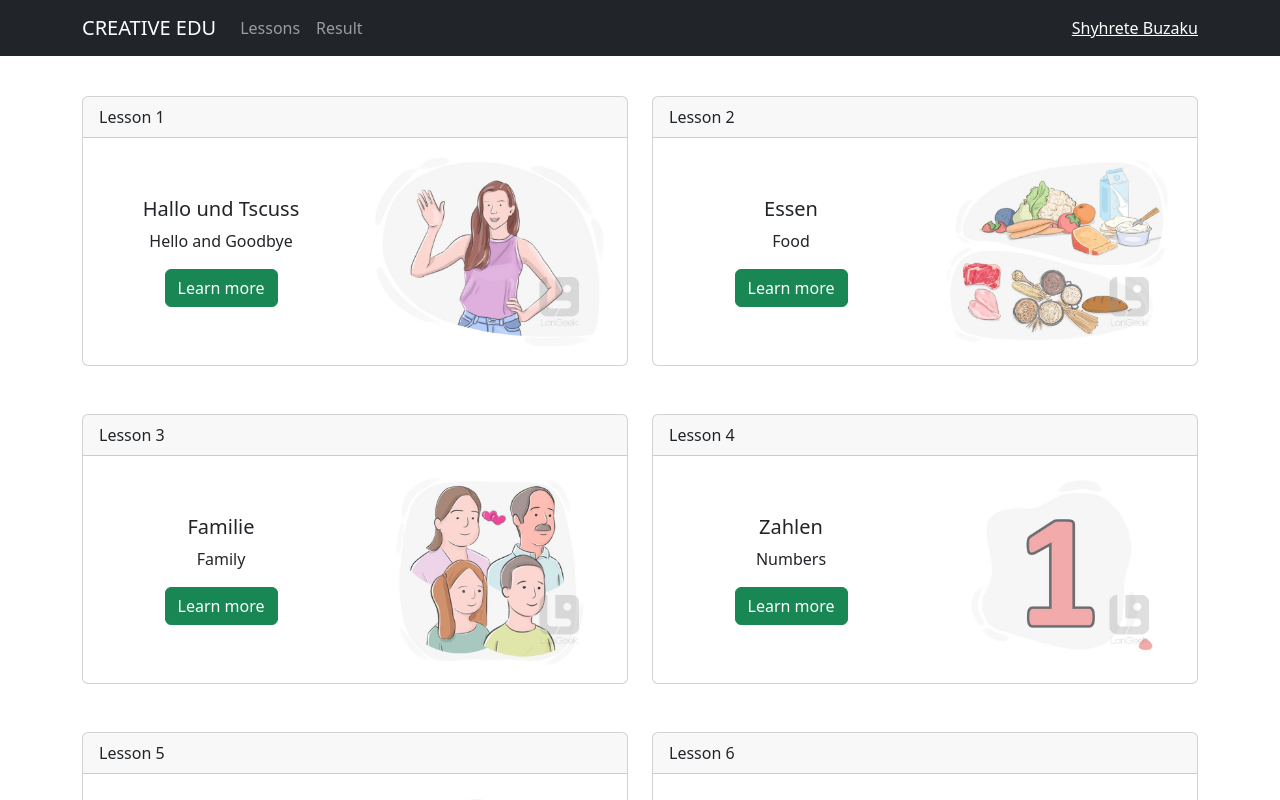
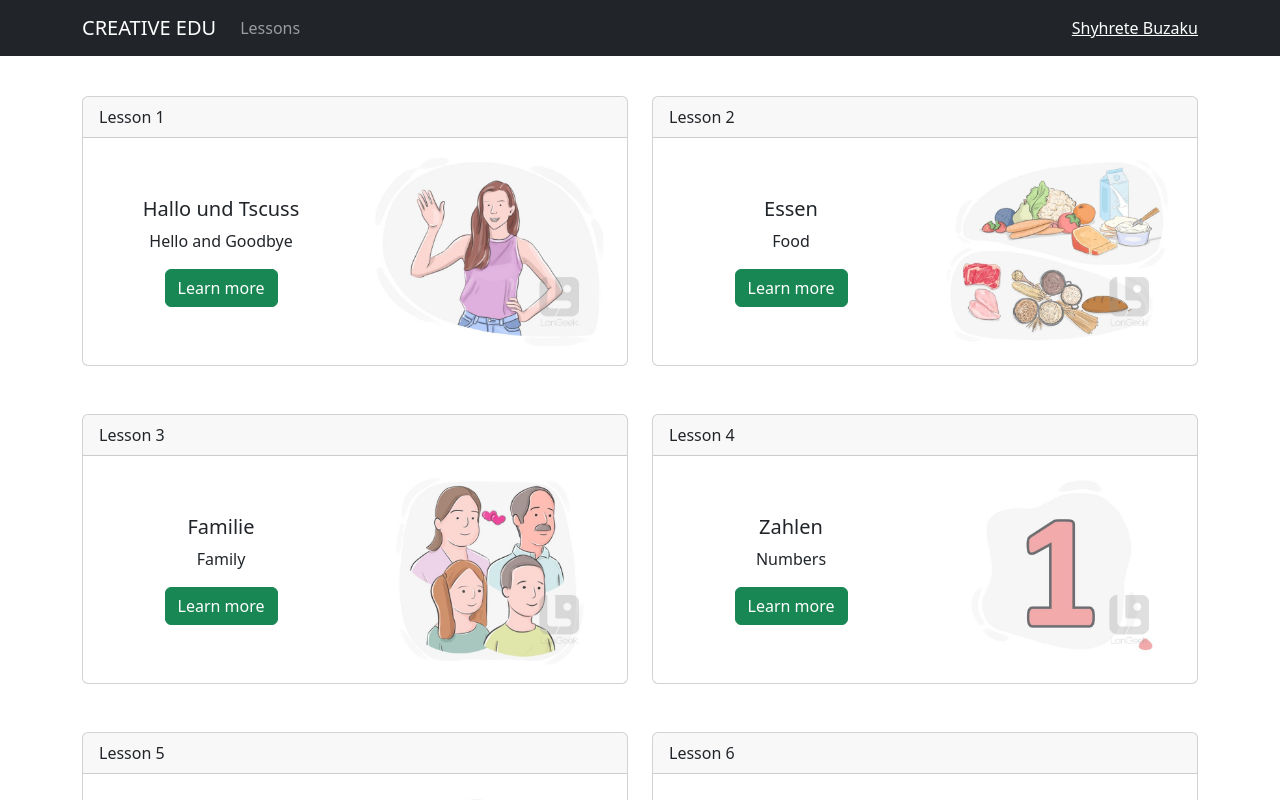
Before and after one commit to ShyhreteBuzaku/creativeedu, a React (Create React App) app: page / in a window 1280 px wide. Shown: the top 800 px of the page. Built offline with nearby package versions, Linux system fonts and the light colour scheme.

Commit message:
Removed result

```diff
--- a/public/index.html
+++ b/public/index.html
@@ -24,7 +24,7 @@
       work correctly both with client-side routing and a non-root public URL.
       Learn how to configure a non-root public URL by running `npm run build`.
     -->
-    <title>React App</title>
+    <title>Creative EDU</title>
   </head>
   <body>
     <noscript>You need to enable JavaScript to run this app.</noscript>
--- a/src/App.js
+++ b/src/App.js
@@ -13,7 +13,7 @@
         <Route path="/" element={<Layout/>}>
           <Route index element={<Homepage />} />
           <Route path="/details/:id"  element={<Details/>}/>
-          <Route path="/result" element={<Result />} />
+          {/* <Route path="/result" element={<Result />} /> */}
           <Route path="*" element={<NoPage />} />
         </Route>
       </Routes>
--- a/src/pages/Layout.js
+++ b/src/pages/Layout.js
@@ -18,7 +18,7 @@
             >
                 <Nav.Link href="/">Lessons</Nav.Link>
                 {/* <Nav.Link href="/grammar">Grammar</Nav.Link> */}
-                <Nav.Link href="/result">Result</Nav.Link>
+                {/* <Nav.Link href="/result">Result</Nav.Link> */}
             </Nav>
 
               <Navbar.Text>
```
